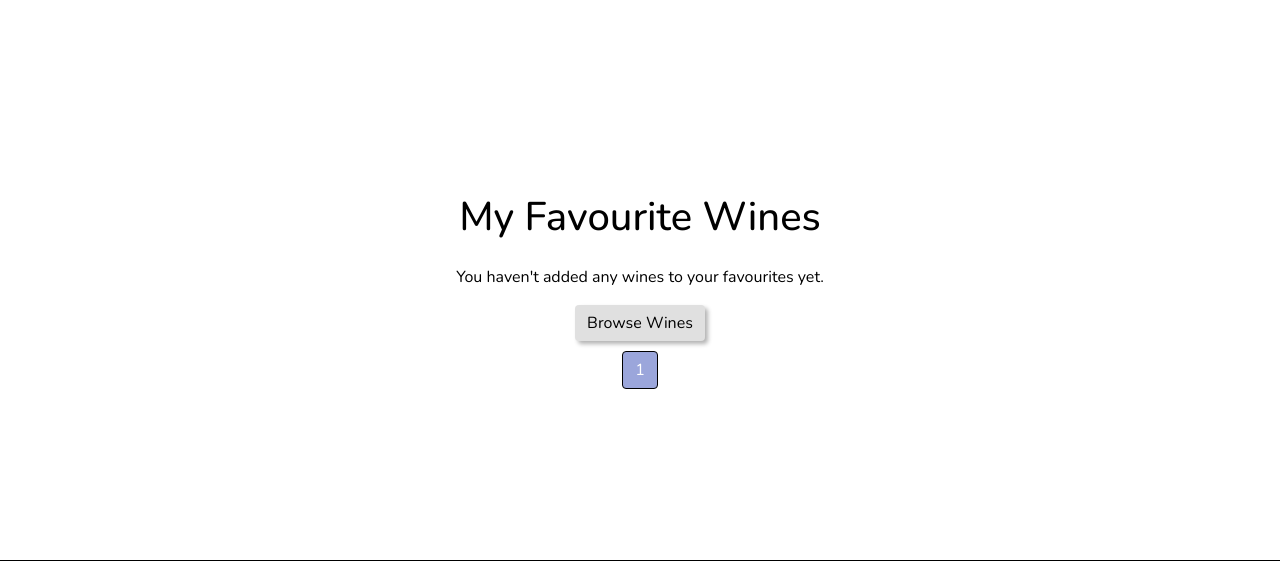
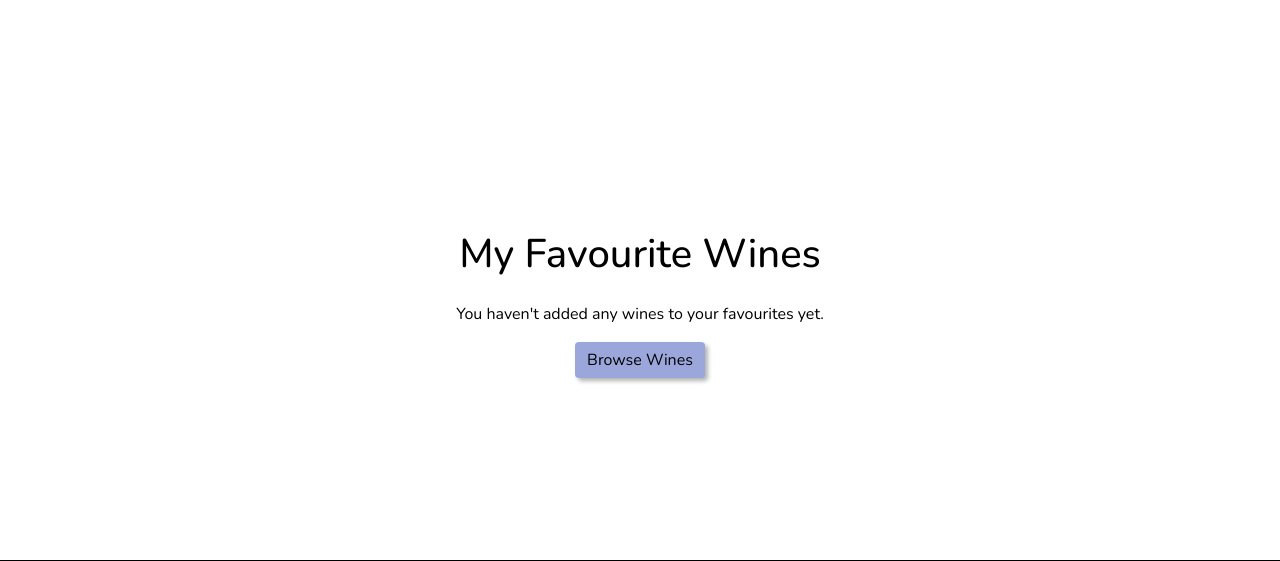
Before and after one commit to AlvaLind/project-5-silver-sands, a Django app: page /profile/favourites/ in a window 1280 px wide. Shown: the part 69-630 px from the top of the page. Run offline with Django 5.2, Linux system fonts and the light colour scheme; the visitor is signed in with stand-in values (Sample User, id 1); some libraries are stand-ins or nearby versions.

Commit message:
Fix if statement in favourites template

```diff
--- a/profiles/templates/profiles/favourites.html
+++ b/profiles/templates/profiles/favourites.html
@@ -32,13 +32,6 @@
                     </div>
                 </div>
             {% endfor %}
-        {% else %}
-            <div class="col-12 text-center">
-                <p>You haven't added any wines to your favourites yet.</p>
-                <a href="{% url 'products' %}" class="btn btn-secondary">Browse Wines</a>
-            </div>
-        {% endif %}
-    </div>
             <!-- Pagination controls -->
             <div class="row justify-content-center">
                 <div class="col-auto">
@@ -69,5 +62,12 @@
                     </nav>
                 </div>
             </div>
+        {% else %}
+            <div class="col-12 text-center">
+                <p>You haven't added any wines to your favourites yet.</p>
+                <a href="{% url 'product_list' %}" class="btn btn-primary">Browse Wines</a>
+            </div>
+        {% endif %}
+    </div>
 </div>
 {% endblock %}
```
Lines whose indentation alone changed are shown as unchanged.
